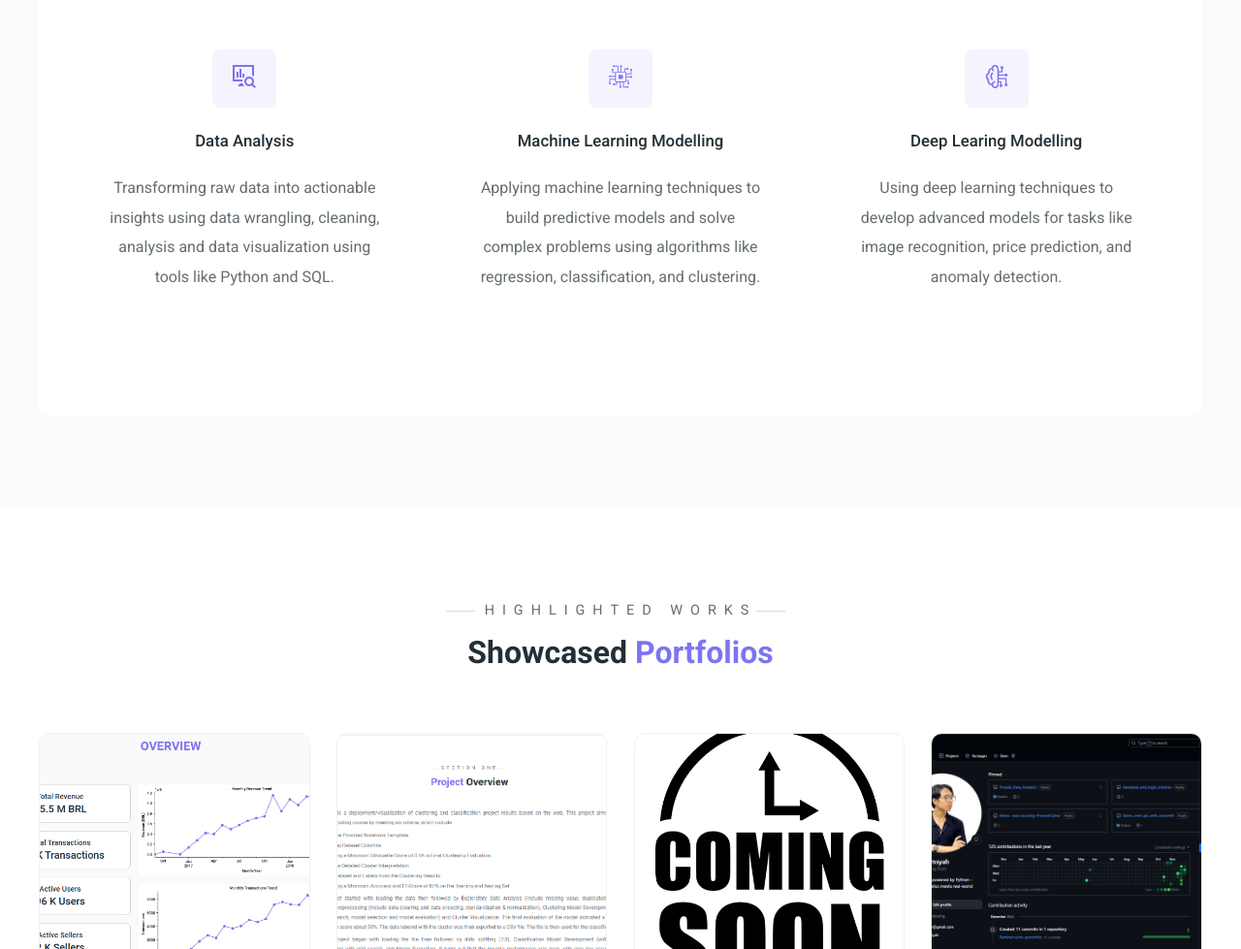
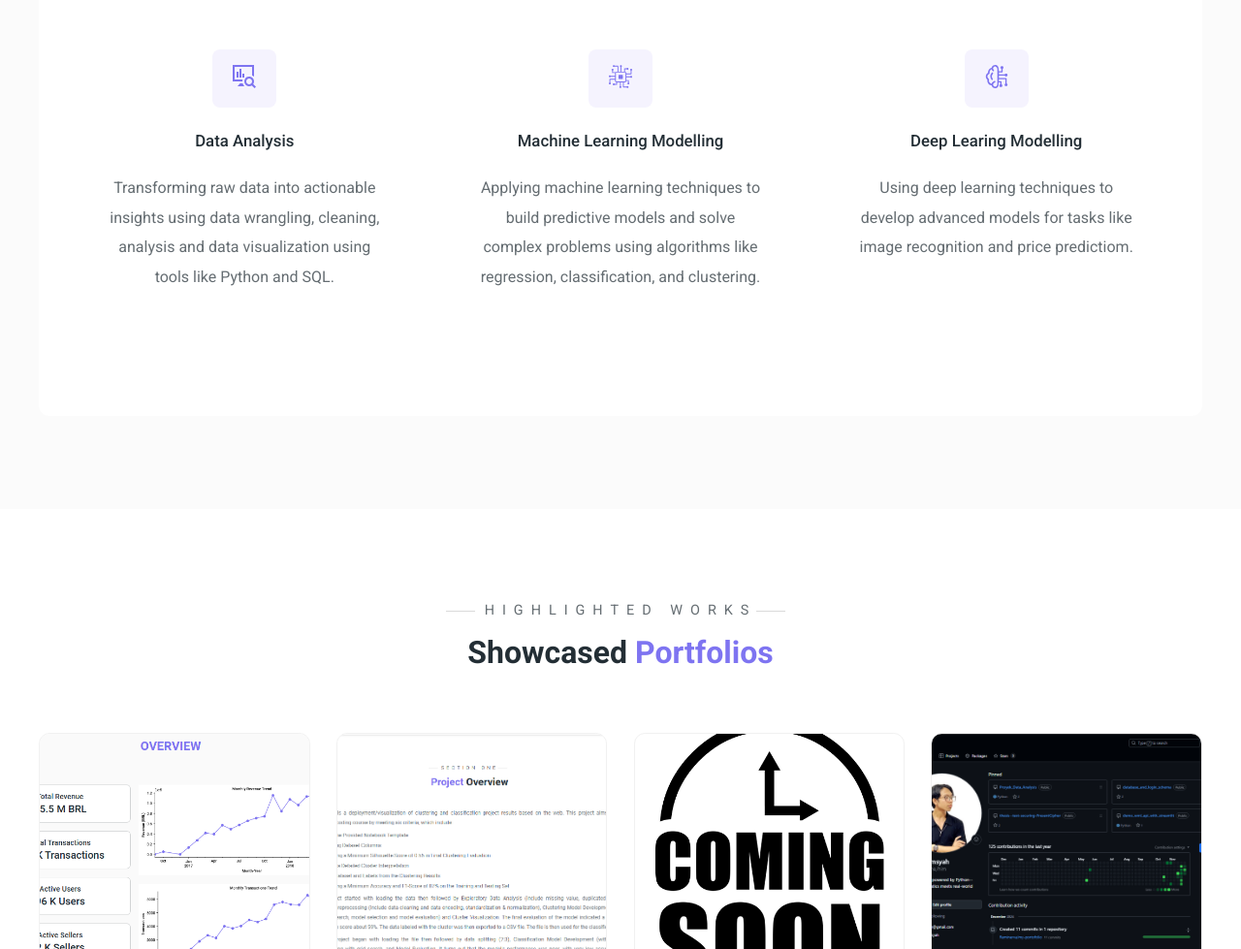
Before and after one commit to Reminerva/my-portofolio, a plain HTML site: page index.html in a window 1280 px wide. Shown: the part 1092-2071 px from the top of the page at 97% size. Drawn offline with Linux system fonts and the light colour scheme.

Commit message:
Update index.html

```diff
--- a/index.html
+++ b/index.html
@@ -112,8 +112,7 @@ projects.
                         </div>
                         <h4>Deep Learing Modelling</h4>
                         <p>Using deep learning techniques to develop advanced
-                            models for tasks like image recognition, price prediction,
-                            and anomaly detection.
+                            models for tasks like image recognition and price predictiom.
                         </p>
                     </div>
                 </div>
```
